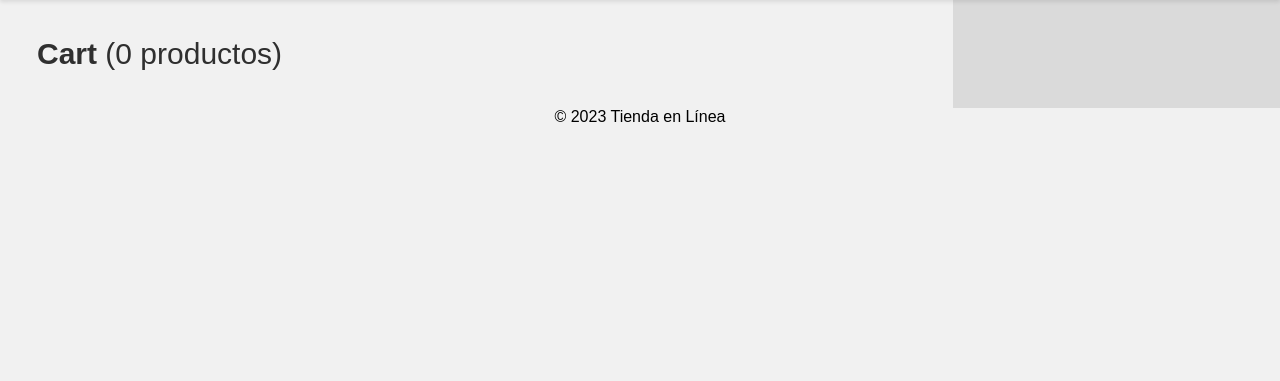
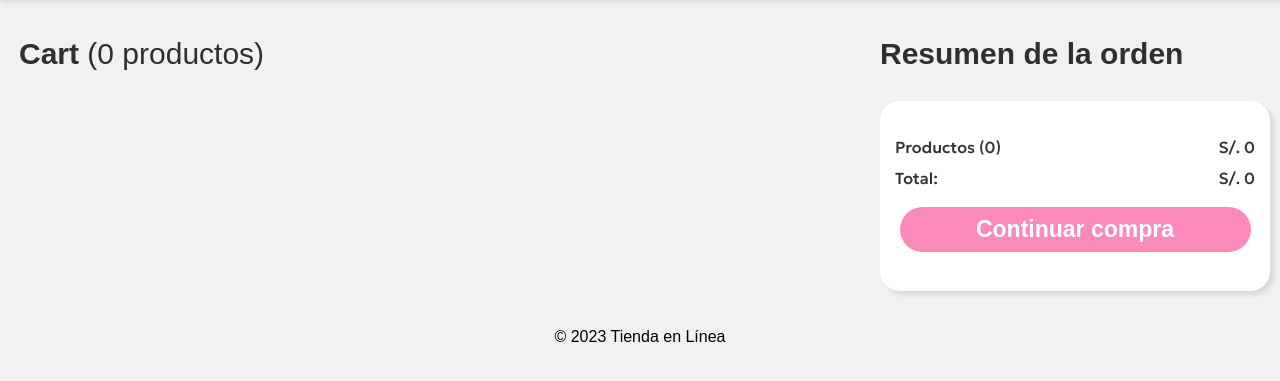
Before and after one commit to Hytshjr/Django-test, a Django app: page /cart/ in a window 1280 px wide. Shown: the part 82-463 px from the top of the page. Run offline with Django 5.2, Linux system fonts and the light colour scheme; the visitor is signed in with stand-in values (Sample User, id 1); data that the repository does not hold is empty.

Commit message:
add button buy

```diff
--- a/cart/views.py
+++ b/cart/views.py
@@ -4,7 +4,6 @@ from django.http import JsonResponse
 from django.http import JsonResponse
 from products.models import Product
 from django.shortcuts import render
-from django.contrib import messages
 from .models import CartItem
 import json
 
--- a/templates/cart/cart.html
+++ b/templates/cart/cart.html
@@ -22,36 +22,33 @@
 
     .left-section-cart,
     .right-section-cart {
-        padding: 37px 0px 37px 0px;
-    }
-
-    .right-section-cart {
-        padding-right: 37px;
-        padding-left: 19.5px;
-        background-color: #dadada;
+        padding: 37px 10px 37px 19px;
     }
 
     .left-section-cart {
-        width:70%;
-        padding-right: 19.5px;
-        padding-left: 37px;
+        width:65%;
+
     }
 
+    .right-section-text,
     .left-section-text {
         font-size: 30px;
         font-weight: 100;
         color: #2f2f2f;
     }
 
+    .right-section-detail,
     .left-section-cart-detail {
         margin-top: 30px;
         height: 190px;
-        width: 94%;
+        width: 100%;
         background-color: #fff;
         border-radius: 20px;
         box-shadow: 4px 4px 4px rgba(0, 0, 0, 0.1);
+    }
+
+    .left-section-cart-detail {
         display: flex;
-
     }
 
     .left-section-detail {
@@ -60,13 +57,11 @@
         width: 100%;
         box-sizing: border-box;
         font-family: 'Geologica', sans-serif;
-
     }
 
     .price-content-cart,
     .text-content-cart {
         flex: 1;
-
     }
 
     .text-content-cart {
@@ -129,6 +124,63 @@
         color: #333333;
 
     }
+
+    .sales-detail-cart {
+    flex: 1;
+}
+
+    .button-buy {
+    background-color: #fa8ab9;
+    border-radius: 45px;
+    height: 45px;
+    width: 90%;
+    font-size: 23px;
+    margin: 8px 0; /* Ajusta según sea necesario */
+    color: #fff;
+    font-weight: 600;
+    display: flex;
+    align-items: center;
+    justify-content: center;
+}
+
+    .button-buy:hover {
+        background-color: #ed649d;
+        color: #fff;
+    }
+
+    .sales-total-products {
+        display: flex;
+        padding-bottom: 11px;
+    }
+
+
+
+    .sales-detail-cart {
+        padding: 36px 0px 17px 0px;
+        align-items: center;
+        align-content: center;
+        align-items: center;
+        align-self: center;
+        box-sizing: border-box;
+    }
+
+    .sales-total-detail {
+        font-family: 'Geologica', sans-serif;
+        color: #333333;
+        padding: 0px 15px 0px 15px;
+        box-sizing: border-box;
+    }
+
+    .sales-total-count {
+        flex: 1;
+    }
+
+    .button-final-buy {
+        display: flex;
+        flex-direction: column;
+        align-items: center; /* Centra horizontalmente */
+    }
+
 
 </style>
 
@@ -201,6 +253,29 @@
     </div>
 
     <div class="right-section-cart">
+        <div class="right-section-text">
+            <span> <strong>Resumen de la orden</strong></span>
+        </div>
+
+        <div class="right-section-detail">
+            <div class="sales-detail-cart">
+                <div class="test">
+                    <div class="sales-total-detail">
+                        <div class="sales-total-products">
+                            <div class="sales-total-count">Productos ({{ products|length }})</div>
+                            <div class="sales-total-price">S/. {{ products|length }}</div>
+                        </div>
+                        <div class="sales-total-products">
+                            <div class="sales-total-count">Total: </div>
+                            <div class="sales-total-price">S/. {{ products|length }}</div>
+                        </div>
+                    </div>
+                    <div class="button-final-buy">
+                        <button class="button-buy" id="add-to-cart-btn">Continuar compra</button>
+                    </div>
+                </div>
+            </div>
+        </div>
 
     </div>
 
```
Also changed, not shown: templates/product_detail.html (+8 -8 lines), templates/registration/login.html (+0 -10 lines), templates/registration/register.html (+0 -10 lines).
